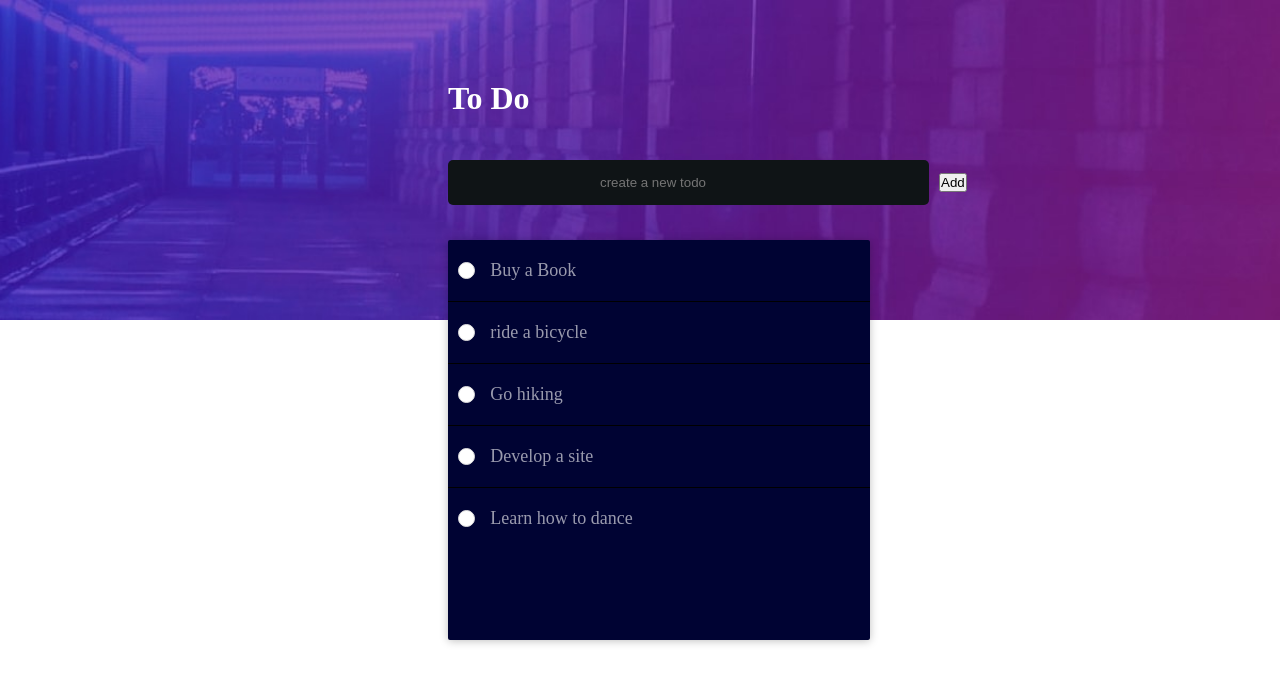
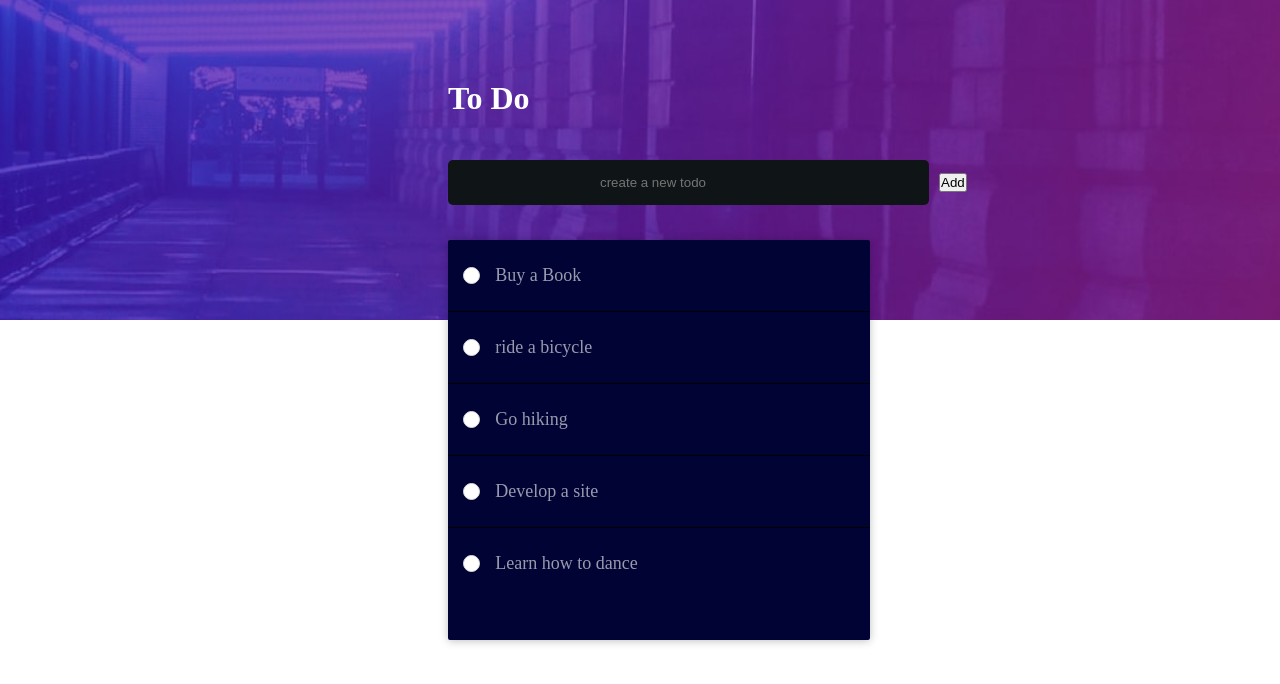
Before and after one commit to Oloche-Richard/ToDo-List, a React (Create React App) app: page / in a window 1280 px wide. Shown: the top 684 px of the page. Built offline with nearby package versions, Linux system fonts and the light colour scheme.

Commit message:
styling each todo

```diff
--- a/src/component/Todos/Todo.css
+++ b/src/component/Todos/Todo.css
@@ -1,7 +1,10 @@
 .todo {
-  padding: 20px 10px;
+   padding: 25px 15px;
   border-bottom: 1px solid #000;
   width: 100%;
+}
+.todo:hover {
+  padding: 20px 10px;
 }
 .todo:last-child{
   border-bottom: none;
@@ -14,6 +17,9 @@
 .todo-title {
   font-size: 18px;
   color: #fff9;
+}
+.todo-delete{
+  display: none;
 }
 
 .checkbox-round {
--- a/src/component/Todos/Todo.js
+++ b/src/component/Todos/Todo.js
@@ -1,13 +1,21 @@
-import "./Todo.css"
+import "./Todo.css";
+import {useState} from 'react'
+
+
 const Todo = (props) => {
+const handleEvent = event => {
+  event.currentTarget.classList.toggle('todo-delete')
+}
+
   return (
     <div className='todo'>
     <div className='todo-item'>
     <input type='checkBox' className='checkbox-round' />
     <p className='todo-title'>{props.title}</p>
+    <button className='todo-delete'> X</button>
     </div>
     </div>
   )
-}
+    }
 
 export default Todo;
--- a/src/component/Todos/TodoList.js
+++ b/src/component/Todos/TodoList.js
@@ -4,10 +4,11 @@ import Card from "./../Ui/Card"
 import Active from "./Active"
 
 
+
 const TodoList = (props) => {
   return (
     <Card className='list-section'>
-    {props.todos.map(todo => <Todo title={todo.title}/>)}
+    {props.todos.map(todo =>  <Todo  key={todo.id} title={todo.title} />)}
     {/* <ul>
     <li>
       <Todo
```
